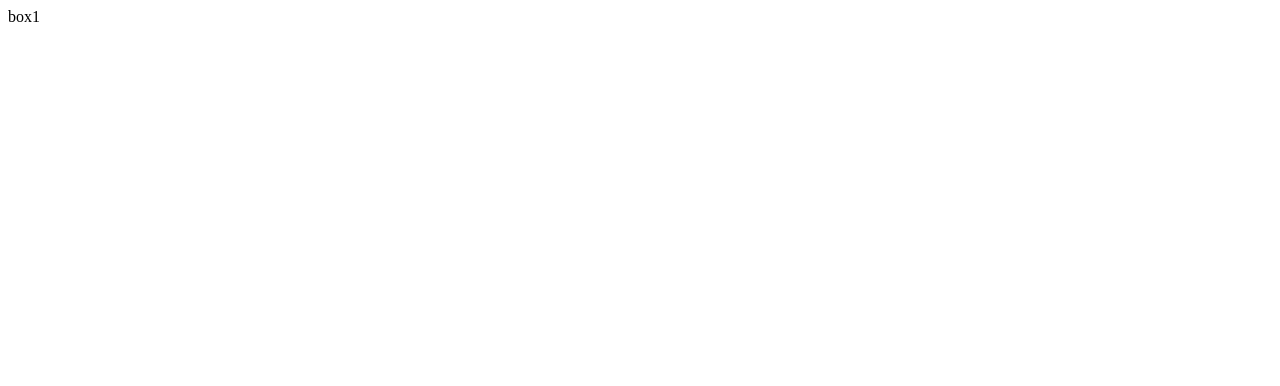
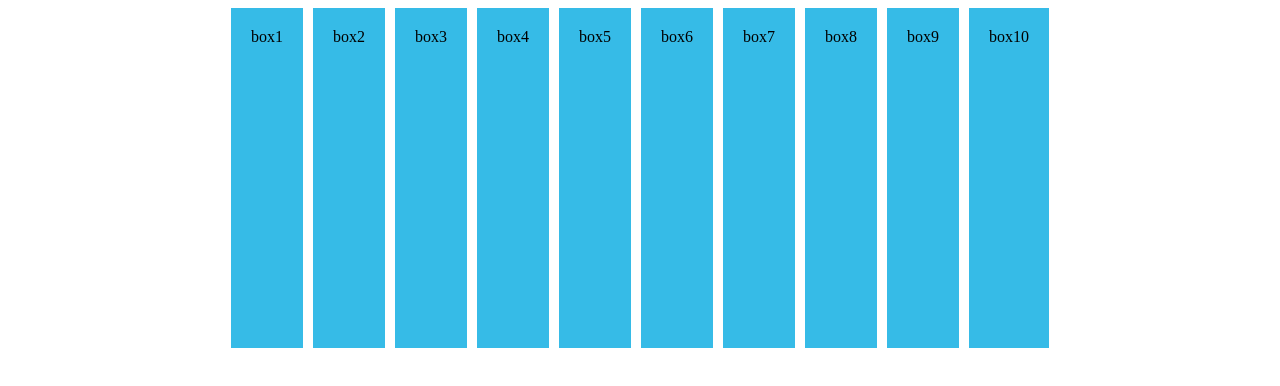
Before and after one commit to Yuto299/tomosta-flexbox, a plain HTML site: page flexbox.html in a window 1280 px wide. Drawn offline with Linux system fonts and the light colour scheme.

Commit message:
CSS flexbox実装完了

```diff
--- a/flexbox.html
+++ b/flexbox.html
@@ -4,8 +4,41 @@
     <meta charset="UTF-8" />
     <meta name="viewport" content="width=device-width, initial-scale=1.0" />
     <title>Flexbox</title>
+
+    <style>
+      .container {
+        display: flex;
+        gap: 10px;
+        /*
+        flex-direction: row;
+        flex-wrap: wrap;
+        */
+        flex-flow: row wrap;
+        justify-content: center;
+      }
+
+      .box {
+        background-color: #36bbe7;
+        padding: 20px;
+      }
+
+      .box1 {
+        height: 300px;
+      }
+    </style>
   </head>
   <body>
-    <div class="box box1">box1</div>
+    <div class="container">
+      <div class="box box1">box1</div>
+      <div class="box box2">box2</div>
+      <div class="box box3">box3</div>
+      <div class="box box4">box4</div>
+      <div class="box box5">box5</div>
+      <div class="box box6">box6</div>
+      <div class="box box7">box7</div>
+      <div class="box box8">box8</div>
+      <div class="box box9">box9</div>
+      <div class="box box10">box10</div>
+    </div>
   </body>
 </html>
```
